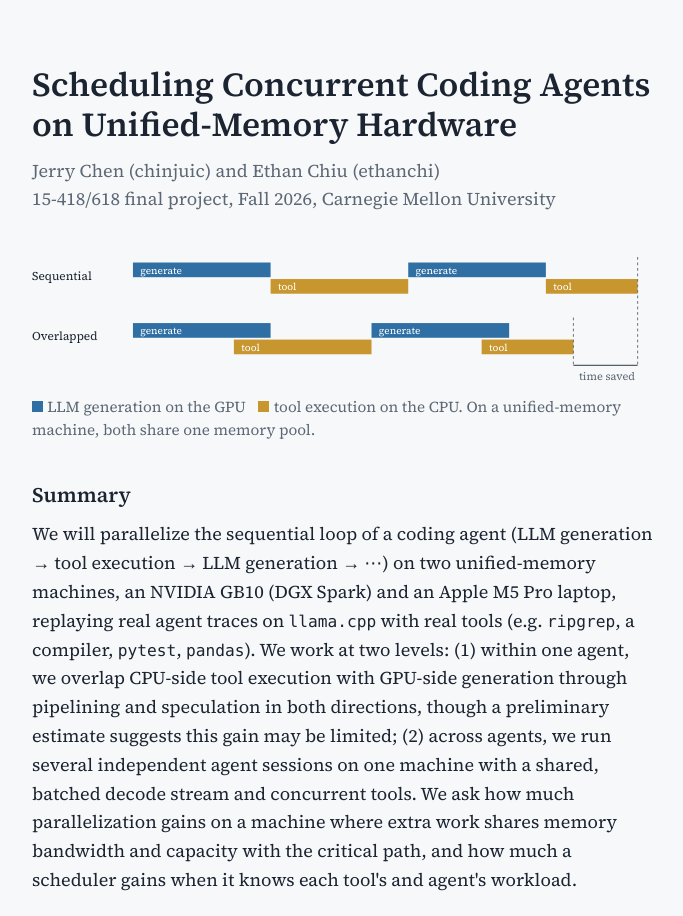
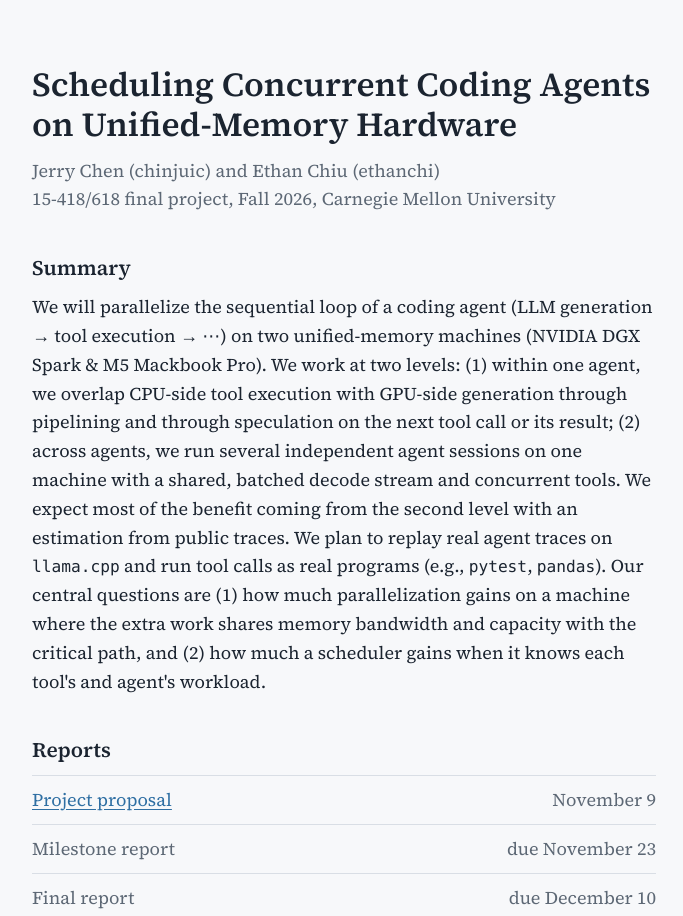
Before and after one commit to kogby/pp-final-project, a plain HTML site: page docs/index.html in a window 1280 px wide. Shown: the top 916 px of the page, without its empty margins (296-979 px from the left). Drawn offline with Linux system fonts and the light colour scheme.

Commit message:
Drop overlap figure and sync summary with the proposal PDF

```diff
--- a/docs/index.html
+++ b/docs/index.html
@@ -16,42 +16,12 @@
   <p class="byline">Jerry Chen (chinjuic) and Ethan Chiu (ethanchi)<br>
     15-418/618 final project, Fall 2026, Carnegie Mellon University</p>
 
-  <figure>
-    <svg viewBox="0 0 680 150" role="img" aria-label="Two agent steps. Run sequentially, each tool call waits for generation to finish and vice versa. Overlapped, tool calls start while the model is still generating, and the request finishes earlier.">
-      <text class="row-label" x="0" y="37">Sequential</text>
-      <rect class="bar-gpu" x="110" y="18" width="150" height="16"/>
-      <text class="bar-label" x="118" y="30">generate</text>
-      <rect class="bar-gpu" x="410" y="18" width="150" height="16"/>
-      <text class="bar-label" x="418" y="30">generate</text>
-      <rect class="bar-cpu" x="260" y="36" width="150" height="16"/>
-      <text class="bar-label" x="268" y="48">tool</text>
-      <rect class="bar-cpu" x="560" y="36" width="100" height="16"/>
-      <text class="bar-label" x="568" y="48">tool</text>
-
-      <text class="row-label" x="0" y="103">Overlapped</text>
-      <rect class="bar-gpu" x="110" y="84" width="150" height="16"/>
-      <text class="bar-label" x="118" y="96">generate</text>
-      <rect class="bar-gpu" x="370" y="84" width="150" height="16"/>
-      <text class="bar-label" x="378" y="96">generate</text>
-      <rect class="bar-cpu" x="220" y="102" width="150" height="16"/>
-      <text class="bar-label" x="228" y="114">tool</text>
-      <rect class="bar-cpu" x="490" y="102" width="100" height="16"/>
-      <text class="bar-label" x="498" y="114">tool</text>
-
-      <line class="guide" x1="590" y1="78" x2="590" y2="132"/>
-      <line class="guide" x1="660" y1="12" x2="660" y2="132"/>
-      <line class="span-line" x1="590" y1="130" x2="660" y2="130"/>
-      <text class="span-label" x="596" y="146">time saved</text>
-    </svg>
-    <figcaption><span class="swatch swatch-gpu"></span>LLM generation on the GPU <span class="swatch swatch-cpu swatch-next"></span>tool execution on the CPU. On a unified-memory machine, both share one memory pool.</figcaption>
-  </figure>
-
   <h2>Summary</h2>
   <p>We will parallelize the sequential loop of a coding agent (LLM generation
-  → tool execution → LLM generation → ⋯) on two unified-memory machines,
-  an NVIDIA GB10 (DGX Spark) and an Apple M5&nbsp;Pro laptop, replaying real agent traces on <code>llama.cpp</code> with real tools (e.g. <code>ripgrep</code>, a compiler, <code>pytest</code>, <code>pandas</code>).
-  We work at two levels: (1) within one agent, we overlap CPU-side tool execution with GPU-side generation through pipelining and speculation in both directions, though a preliminary estimate suggests this gain may be limited; (2) across agents, we run several independent agent sessions on one machine with a shared, batched decode stream and concurrent tools.
-  We ask how much parallelization gains on a machine where extra work shares memory bandwidth and capacity with the critical path, and how much a scheduler gains when it knows each tool's and agent's workload.</p>
+  → tool execution → ⋯) on two unified-memory machines (NVIDIA DGX Spark &amp; M5 Mackbook Pro).
+  We work at two levels: (1) within one agent, we overlap CPU-side tool execution with GPU-side generation through pipelining and through speculation on the next tool call or its result; (2) across agents, we run several independent agent sessions on one machine with a shared, batched decode stream and concurrent tools. We expect most of the benefit coming from the second level with an estimation from public traces.
+  We plan to replay real agent traces on <code>llama.cpp</code> and run tool calls as real programs (e.g., <code>pytest</code>, <code>pandas</code>).
+  Our central questions are (1) how much parallelization gains on a machine where the extra work shares memory bandwidth and capacity with the critical path, and (2) how much a scheduler gains when it knows each tool's and agent's workload.</p>
 
   <h2>Reports</h2>
   <ul class="reports">
```
